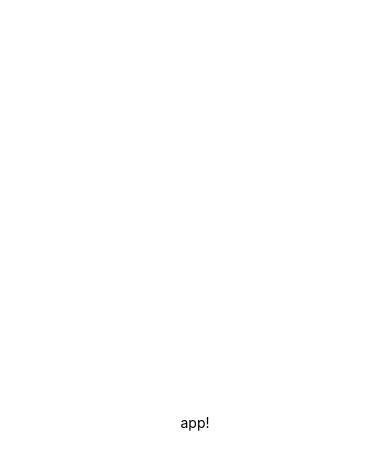
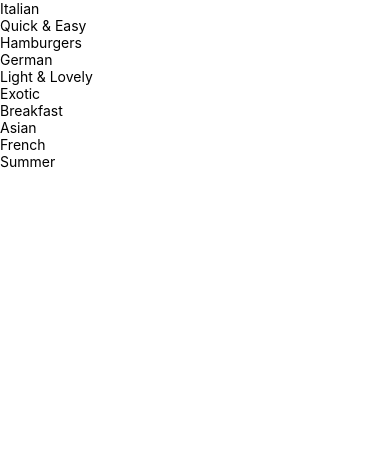
Before and after one commit to saniok333/rn-nav-meals, a React Native app: screen / in a window 390 px wide. Shown: the top 470 px of the page. Built offline with nearby package versions, Linux system fonts and the light colour scheme.

Commit message:
Getting Started with the App & Outputting Meal Categories

```diff
--- a/App.js
+++ b/App.js
@@ -1,20 +1,8 @@
-import { StatusBar } from 'expo-status-bar';
-import { StyleSheet, Text, View } from 'react-native';
+import { StyleSheet } from 'react-native';
+import CategoriesScreen from './screens/CategoriesScreen';
 
 export default function App() {
-  return (
-    <View style={styles.container}>
-      <Text>app!</Text>
-      <StatusBar style="auto" />
-    </View>
-  );
+  return <CategoriesScreen />;
 }
 
-const styles = StyleSheet.create({
-  container: {
-    flex: 1,
-    backgroundColor: '#fff',
-    alignItems: 'center',
-    justifyContent: 'center',
-  },
-});
+const styles = StyleSheet.create({});
--- /dev/null
+++ b/components/CategoryGridTile.js
@@ -0,0 +1,15 @@
+import { Pressable, Text, View } from 'react-native';
+
+const CategoryGridTile = ({ title, color }) => {
+  return (
+    <View>
+      <Pressable>
+        <View>
+          <Text>{title}</Text>
+        </View>
+      </Pressable>
+    </View>
+  );
+};
+
+export default CategoryGridTile;
--- /dev/null
+++ b/screens/CategoriesScreen.js
@@ -0,0 +1,23 @@
+import { FlatList, Text } from 'react-native';
+import CategoryGridTile from '../components/CategoryGridTile';
+
+import { CATEGORIES } from '../data/dummy-data';
+
+const renderCategoryItem = (itemData) => {
+  const {
+    item: { title, color },
+  } = itemData;
+  return <CategoryGridTile title={title} color={color} />;
+};
+
+const CategoriesScreen = () => {
+  return (
+    <FlatList
+      data={CATEGORIES}
+      keyExtractor={(category) => category.id}
+      renderItem={renderCategoryItem}
+    />
+  );
+};
+
+export default CategoriesScreen;
```
